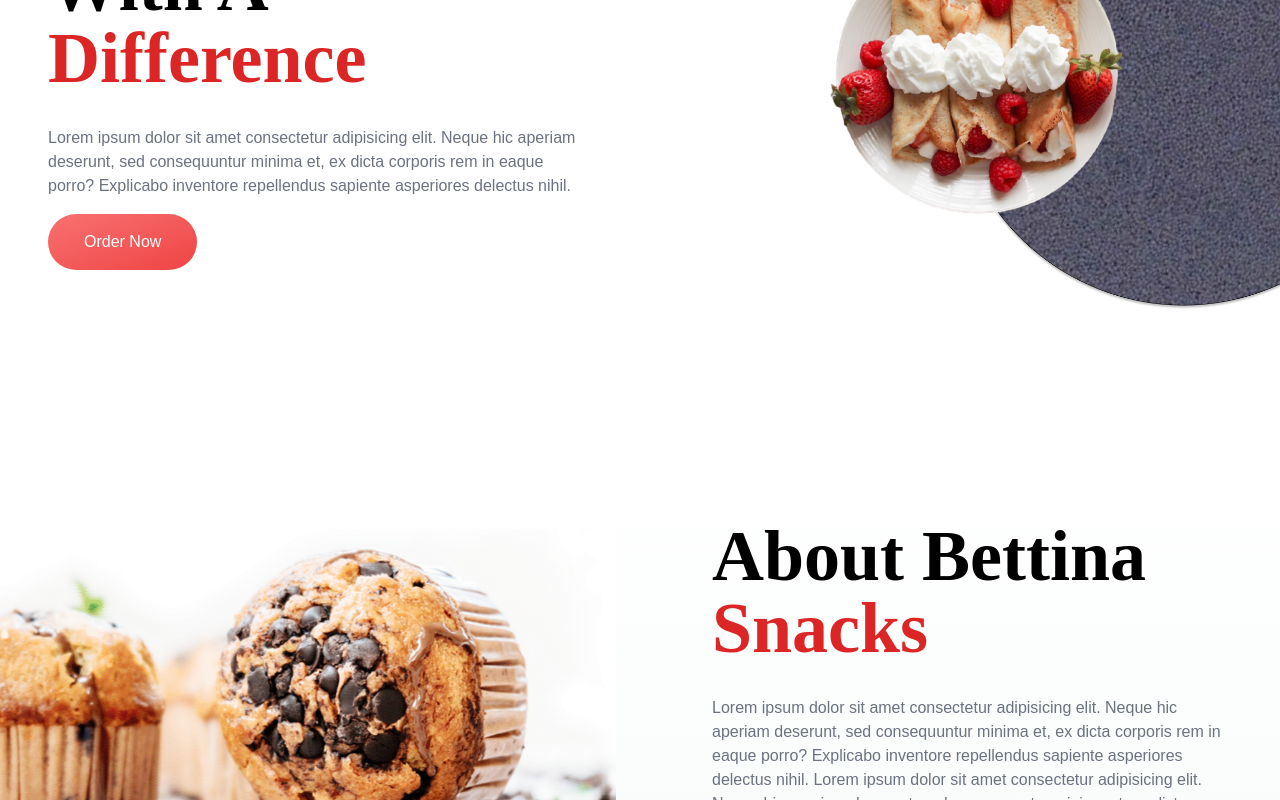
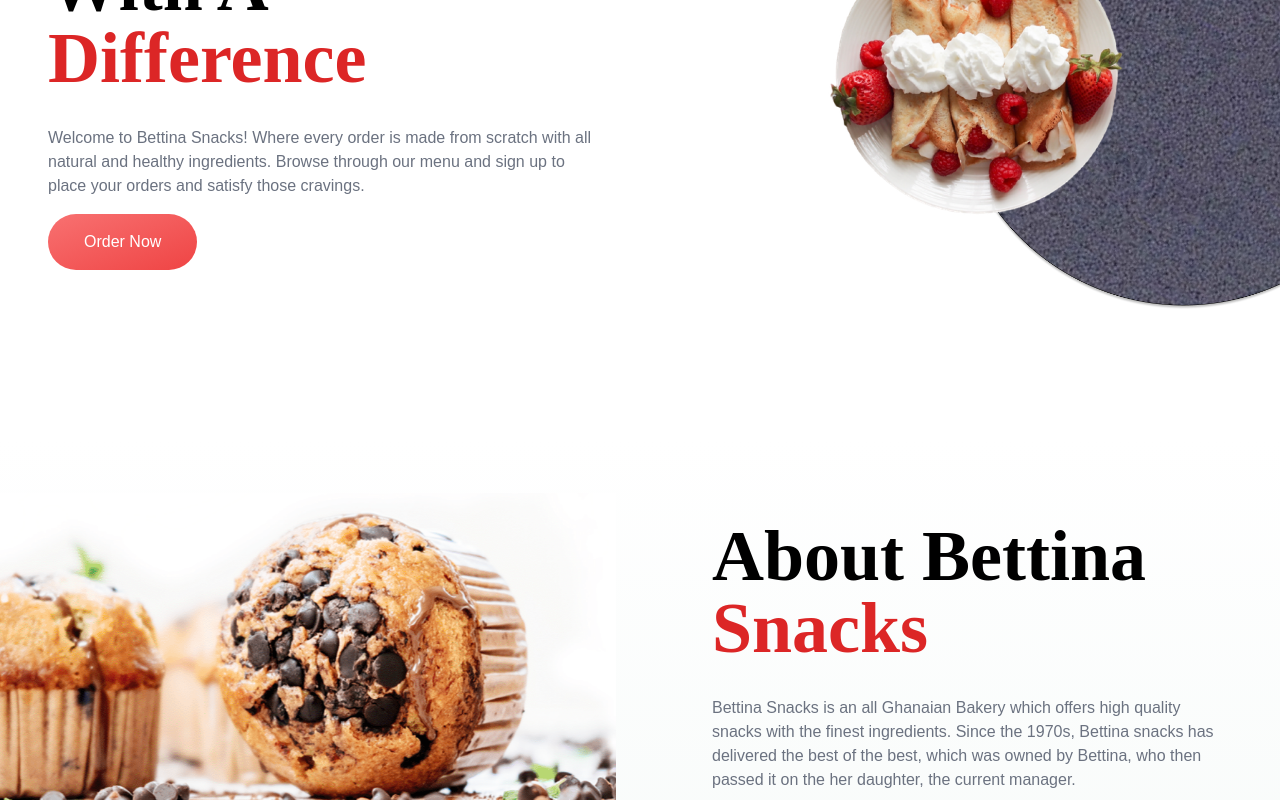
Before and after one commit to 208-code-titans/bettina-snacks, a React (Create React App) app: page / in a window 1280 px wide. Shown: the part 360-1160 px from the top of the page. Built offline with nearby package versions, Linux system fonts and the light colour scheme.

Commit message:
style: :memo: Added text to website

```diff
--- a/src/components/Footer/Footer.jsx
+++ b/src/components/Footer/Footer.jsx
@@ -54,9 +54,8 @@ const Footer = () => {
 							</h1>
 							<div className='w-full h-[2px] block bg-gradient-to-r from-transparent via-red-500 to-transparent'></div>
 							<p>
-								Lorem ipsum dolor sit amet, consectetur
-								adipiscing elit. Aenean non erat ac erat
-								ultrices vehicula
+								You can contact us on any of our socials. <br />
+								We're just an order away!
 							</p>
 							<div className='flex items-center justify-center gap-3'>
 								<motion.a href='https://whatsapp.com' target='_blank' whileTap={{scale: 0.8}}>
--- a/src/components/HomeAbout/HomeAbout.jsx
+++ b/src/components/HomeAbout/HomeAbout.jsx
@@ -14,7 +14,8 @@ const HomeAbout = () => {
 						<LandingSubHeading
 							title='About Bettina'
 							span='Snacks'
-							subtitle='Lorem ipsum dolor sit amet consectetur adipisicing elit. Neque hic aperiam deserunt, sed consequuntur minima et, ex dicta corporis rem in eaque porro? Explicabo inventore repellendus sapiente asperiores delectus nihil. Lorem ipsum dolor sit amet consectetur adipisicing elit. Neque hic aperiam deserunt, sed consequuntur minima et, ex dicta corporis rem in eaque porro? Explicabo inventore repellendus sapiente asperiores delectus nihil.'
+							subtitle='Bettina Snacks is an all Ghanaian Bakery which offers high quality snacks with the finest ingredients. Since the 1970s, Bettina snacks has delivered
+							          the best of the best, which was owned by Bettina, who then passed it on the her daughter, the current manager. '
 						/>
 						<Button route='/about' text='Learn More' />
 					</div>
@@ -29,7 +30,8 @@ const HomeAbout = () => {
 						<LandingSubHeading
 							title='About Bettina'
 							span='Snacks'
-							subtitle='Lorem ipsum dolor sit amet consectetur adipisicing elit. Neque hic aperiam deserunt, sed consequuntur minima et, ex dicta corporis rem in eaque porro? Explicabo inventore repellendus sapiente asperiores delectus nihil. Lorem ipsum dolor sit amet consectetur adipisicing elit. Neque hic aperiam deserunt, sed consequuntur minima et, ex dicta corporis rem in eaque porro? Explicabo inventore repellendus sapiente asperiores delectus nihil.'
+							subtitle='Bettina Snacks is an all Ghanaian Bakery which offers high quality snacks with the finest ingredients. Since the 1970s, Bettina snacks has delivered
+							          the best of the best, which was owned by Bettina, who then passed it on the her daughter, the current manager.'
 						/>
 						<Button route='/about' text='Read More' />
 					</div>
--- a/src/components/HomeContact/HomeContact.jsx
+++ b/src/components/HomeContact/HomeContact.jsx
@@ -15,7 +15,7 @@ const HomeContact = () => {
 						<LandingSubHeading
 							title='Contact'
 							span='Us'
-							subtitle='Lorem ipsum dolor sit amet consectetur adipisicing elit. Neque hic aperiam deserunt, sed consequuntur.'
+							subtitle='Call us or send us an email for more information. Were always here to lend a helping hand.'
 						/>
             <div>
           <p>TELEPHONE: +233 *** *** ***</p>
@@ -34,7 +34,7 @@ const HomeContact = () => {
 						<LandingSubHeading
 							title='CONTACT'
 							span ='US'
-							subtitle='Lorem ipsum dolor sit amet consectetur adipisicing elit. Neque hic aperiam deserunt, sed consequuntur.'
+							subtitle='Call us or send us an email for more information. Were always here to lend a helping hand.'
 						/>
           <div>
           <p>TELEPHONE: +233 *** *** ***</p>
--- a/src/components/HomeLanding/HomeLanding.jsx
+++ b/src/components/HomeLanding/HomeLanding.jsx
@@ -11,7 +11,8 @@ const HomeLanding = () => {
 					<LandingSubHeading
 						title='The Pastries With A'
 						span='Difference'
-						subtitle='Lorem ipsum dolor sit amet consectetur adipisicing elit. Neque hic aperiam deserunt, sed consequuntur minima et, ex dicta corporis rem in eaque porro? Explicabo inventore repellendus sapiente asperiores delectus nihil.'
+						subtitle='Welcome to Bettina Snacks! Where every order is made from scratch with all natural and healthy ingredients.
+						          Browse through our menu and sign up to place your orders and satisfy those cravings.'
 					/>
 					<Button route='/menu' text='Order Now' />
 				</div>
@@ -25,7 +26,8 @@ const HomeLanding = () => {
 					<LandingSubHeading
 						title='The Pastries With A'
 						span='Difference'
-						subtitle='Lorem ipsum dolor sit amet consectetur adipisicing elit. Neque hic aperiam deserunt, sed consequuntur minima et, ex dicta corporis rem in eaque porro? Explicabo inventore repellendus sapiente asperiores delectus nihil.'
+						subtitle='Welcome to Bettina Snacks! Where every order is made from scratch with all natural and healthy ingredients.
+						Browse through our menu and sign up to place your orders and satisfy those cravings.'
 					/>
 					<Button route='/menu' text='Order Now' />
                 </div>
```
